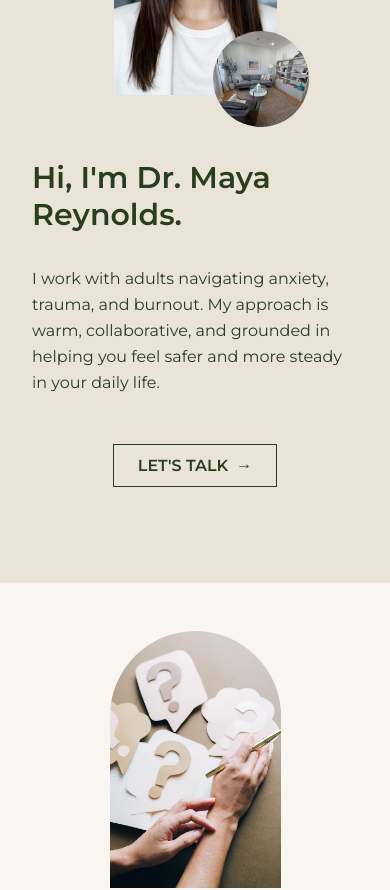
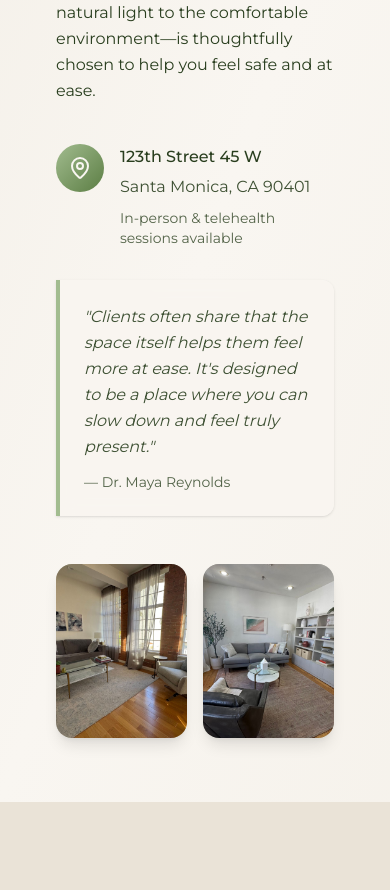
Before and after one commit to asynctushar/lilac, a Next.js app: page / in a window 390 px wide. Shown: the part 4120-5010 px from the top of the page. Built offline with nearby package versions, Linux system fonts and the light colour scheme.

Commit message:
feat: basic our office section designed

```diff
--- a/src/app/components/sections/About.jsx
+++ b/src/app/components/sections/About.jsx
@@ -17,7 +17,7 @@ const About = () => {
                     duration: 1,
                     ease: [0.1, 0.2, 0.4, 1],
                 }}
-                className='w-full md:w-1/2 flex flex-col items-start justify-center gap-8 md:gap-6 lg:gap-8 xl:gap-12'>
+                className='w-full md:w-1/2 flex flex-col items-start justify-center gap-8 md:gap-6 lg:gap-8 xl:gap-12 lg:px-12 xl:px-32'>
                 <h2 className='font-semibold text-3xl md:text-3xl lg:text-4xl xl:text-5xl leading-tight'>
                     Hi, I'm Dr. Maya Reynolds.</h2>
                 <p className='text-base sm:text-lg xl:text-xl leading-relaxed'>
--- /dev/null
+++ b/src/app/components/sections/OurOffice.jsx
@@ -0,0 +1,213 @@
+'use client';
+
+import React, { useState } from 'react';
+import { MapPin, X } from 'lucide-react';
+import { motion, AnimatePresence } from 'framer-motion';
+
+const OurOffice = () => {
+    const [selectedImage, setSelectedImage] = useState(null);
+
+    const officeImages = [
+        {
+            id: 1,
+            url: '/images/office1.jpeg',
+            alt: 'Calm therapy office with natural light'
+        },
+        {
+            id: 2,
+            url: '/images/office2.jpeg',
+            alt: 'Comfortable seating area in therapy office'
+        }
+    ];
+
+    const containerVariants = {
+        hidden: { opacity: 0 },
+        visible: {
+            opacity: 1,
+            transition: {
+                staggerChildren: 0.15,
+                delayChildren: 0.2
+            }
+        }
+    };
+
+    const itemVariants = {
+        hidden: { opacity: 0, y: 20 },
+        visible: {
+            opacity: 1,
+            y: 0,
+            transition: {
+                duration: 0.6,
+                ease: [0.22, 1, 0.36, 1]
+            }
+        }
+    };
+
+    const imageVariants = {
+        hidden: { opacity: 0, x: 30 },
+        visible: {
+            opacity: 1,
+            x: 0,
+            transition: {
+                duration: 0.7,
+                ease: [0.22, 1, 0.36, 1]
+            }
+        }
+    };
+
+    return (
+        <section className="min-h-screen flex items-center px-6 py-16 bg-linear-to-br from-primary/30 via-background to-primary/20">
+            <div className="px-8 sm:px-12 md:px-8 lg:px-24 xl:px-20">
+                <div className="grid lg:grid-cols-2 gap-12 items-center">
+
+                    {/* Left: Content */}
+                    <motion.div
+                        className="space-y-6"
+                        variants={containerVariants}
+                        initial="hidden"
+                        whileInView="visible"
+                        viewport={{ once: true, margin: "-100px" }}
+                    >
+                        <motion.h2
+                            className="text-4xl lg:text-5xl font-semibold  text-foreground"
+                            variants={itemVariants}
+                        >
+                            A Calm Space for Healing
+                        </motion.h2>
+
+                        <motion.p
+                            className="text-base md:text-lg leading-relaxed"
+                            variants={itemVariants}
+                        >
+                            My Santa Monica office is designed to be a quiet, grounding sanctuary.
+                            Every detail—from the natural light to the comfortable environment—is
+                            thoughtfully chosen to help you feel safe and at ease.
+                        </motion.p>
+
+                        <motion.div
+                            className="flex items-start gap-4 pt-4"
+                            variants={itemVariants}
+                        >
+                            <div className="w-12 h-12 rounded-full bg-linear-to-br from-accent to-dark-accent flex items-center justify-center shrink-0">
+                                <MapPin className="w-6 h-6 text-background" />
+                            </div>
+                            <div>
+                                <p className="text-foreground font-medium mb-1">123th Street 45 W</p>
+                                <p className="text-foreground/90">Santa Monica, CA 90401</p>
+                                <p className="text-sm text-foreground/80 mt-2">
+                                    In-person & telehealth sessions available
+                                </p>
+                            </div>
+                        </motion.div>
+
+                        <motion.div
+                            className="border-l-4 border-accent bg-background/80 backdrop-blur rounded-r-xl p-6 mt-8 shadow-sm"
+                            variants={itemVariants}
+                        >
+                            <p className="text-foreground/90 text-base md:text-lg leading-relaxed italic">
+                                "Clients often share that the space itself helps them feel more at ease.
+                                It's designed to be a place where you can slow down and feel truly present."
+                            </p>
+                            <p className="text-sm text-foreground/80 mt-3">— Dr. Maya Reynolds</p>
+                        </motion.div>
+                    </motion.div>
+
+                    {/* Right: Image Gallery */}
+                    <motion.div
+                        className="grid grid-cols-2 gap-4"
+                        initial="hidden"
+                        whileInView="visible"
+                        viewport={{ once: true, margin: "-100px" }}
+                        variants={containerVariants}
+                    >
+                        {officeImages.map((image, index) => (
+                            <motion.div
+                                key={image.id}
+                                className="group relative overflow-hidden rounded-2xl shadow-lg cursor-pointer"
+                                variants={imageVariants}
+                                whileHover={{ scale: 1.05 }}
+                                whileTap={{ scale: 0.98 }}
+                                transition={{
+                                    duration: 0.5,
+                                    ease: [0.22, 1, 0.36, 1]
+                                }}
+                                onClick={() => setSelectedImage(image)}
+                            >
+                                <div className="aspect-3/4 bg-foreground/20 relative">
+                                    <motion.img
+                                        src={image.url}
+                                        alt={image.alt}
+                                        className="w-full h-full object-cover"
+                                        whileHover={{ scale: 1.1 }}
+                                        transition={{ duration: 0.7 }}
+                                    />
+
+                                    {/* Hover Overlay */}
+                                    <motion.div
+                                        className="absolute inset-0 bg-linear-to-t from-foreground/30 via-transparent to-transparent flex items-end justify-center pb-6"
+                                        initial={{ opacity: 0 }}
+                                        whileHover={{ opacity: 1 }}
+                                        transition={{ duration: 0.3 }}
+                                    >
+                                        <motion.span
+                                            className="text-background text-sm font-light"
+                                            initial={{ y: 16 }}
+                                            whileHover={{ y: 0 }}
+                                            transition={{ duration: 0.3 }}
+                                        >
+                                            Click to enlarge
+                                        </motion.span>
+                                    </motion.div>
+                                </div>
+                            </motion.div>
+                        ))}
+                    </motion.div>
+
+                </div>
+            </div>
+
+            {/* Lightbox Modal */}
+            <AnimatePresence>
+                {selectedImage && (
+                    <motion.div
+                        className="fixed inset-0 bg-black/95 z-50 flex items-center justify-center p-4"
+                        initial={{ opacity: 0 }}
+                        animate={{ opacity: 1 }}
+                        exit={{ opacity: 0 }}
+                        transition={{ duration: 0.3 }}
+                        onClick={() => setSelectedImage(null)}
+                    >
+                        <motion.button
+                            className="absolute top-6 right-6 w-12 h-12 rounded-full bg-foreground/10 hover:bg-foreground/20 flex items-center justify-center transition-colors duration-300 cursor-pointer"
+                            onClick={() => setSelectedImage(null)}
+                            whileHover={{ scale: 1.1 }}
+                            whileTap={{ scale: 0.9 }}
+                        >
+                            <X className="w-6 h-6 text-background" />
+                        </motion.button>
+
+                        <motion.div
+                            className="max-w-4xl w-full"
+                            initial={{ opacity: 0, scale: 0.9 }}
+                            animate={{ opacity: 1, scale: 1 }}
+                            exit={{ opacity: 0, scale: 0.9 }}
+                            transition={{
+                                duration: 0.4,
+                                ease: [0.22, 1, 0.36, 1]
+                            }}
+                        >
+                            <img
+                                src={selectedImage.url}
+                                alt={selectedImage.alt}
+                                className="w-full h-auto rounded-2xl shadow-2xl"
+                                onClick={(e) => e.stopPropagation()}
+                            />
+                        </motion.div>
+                    </motion.div>
+                )}
+            </AnimatePresence>
+        </section>
+    );
+};
+
+export default OurOffice;
--- a/src/app/globals.css
+++ b/src/app/globals.css
@@ -8,7 +8,7 @@
   /* Accent system */
   --accent-hsl: hsl(95 25% 65%);
   --lightAccent-hsl: hsl(40 30% 88%);
-  --darkAccent-hsl: hsl(95 30% 38%);
+  --darkAccent-hsl: hsl(95, 30%, 38%);
 
   /* Fonts */
   --font-mono: ui-monospace, SFMono-Regular, Menlo, monospace;
--- a/src/app/page.jsx
+++ b/src/app/page.jsx
@@ -10,6 +10,7 @@ import FAQ from './components/sections/FAQ/FAQ';
 import Professional from './components/sections/Professional/Professional';
 import GetInTouch from './components/sections/GetInTouch';
 import Address from './components/sections/Address';
+import OurOffice from './components/sections/OurOffice';
 
 const Home = () => {
     return (
@@ -20,6 +21,7 @@ const Home = () => {
                 <FullfillLIfe />
                 <Specialities />
                 <WorkWithMe />
+                <OurOffice />
                 <About />
                 <FAQ />
                 <Professional />
```
